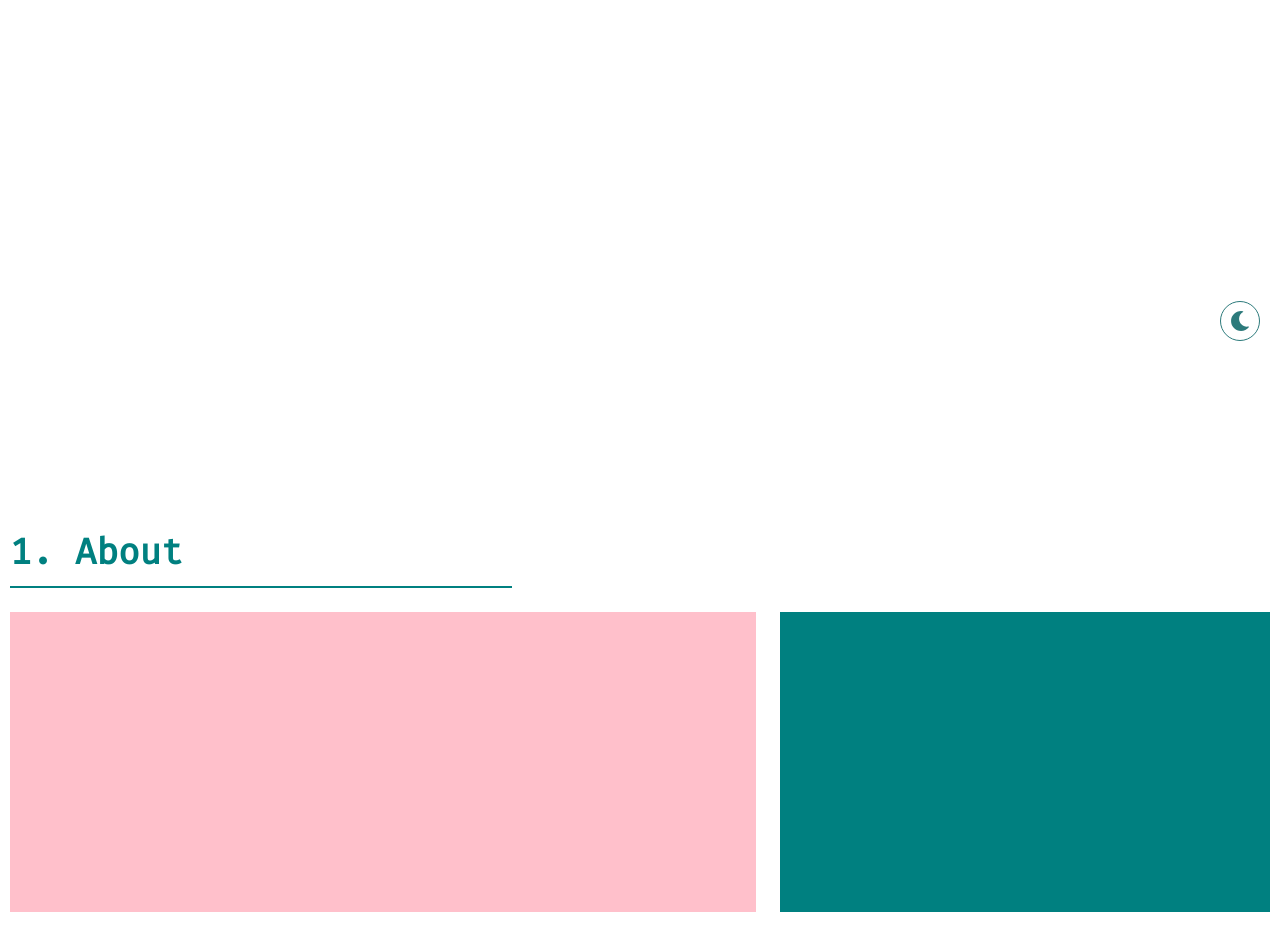
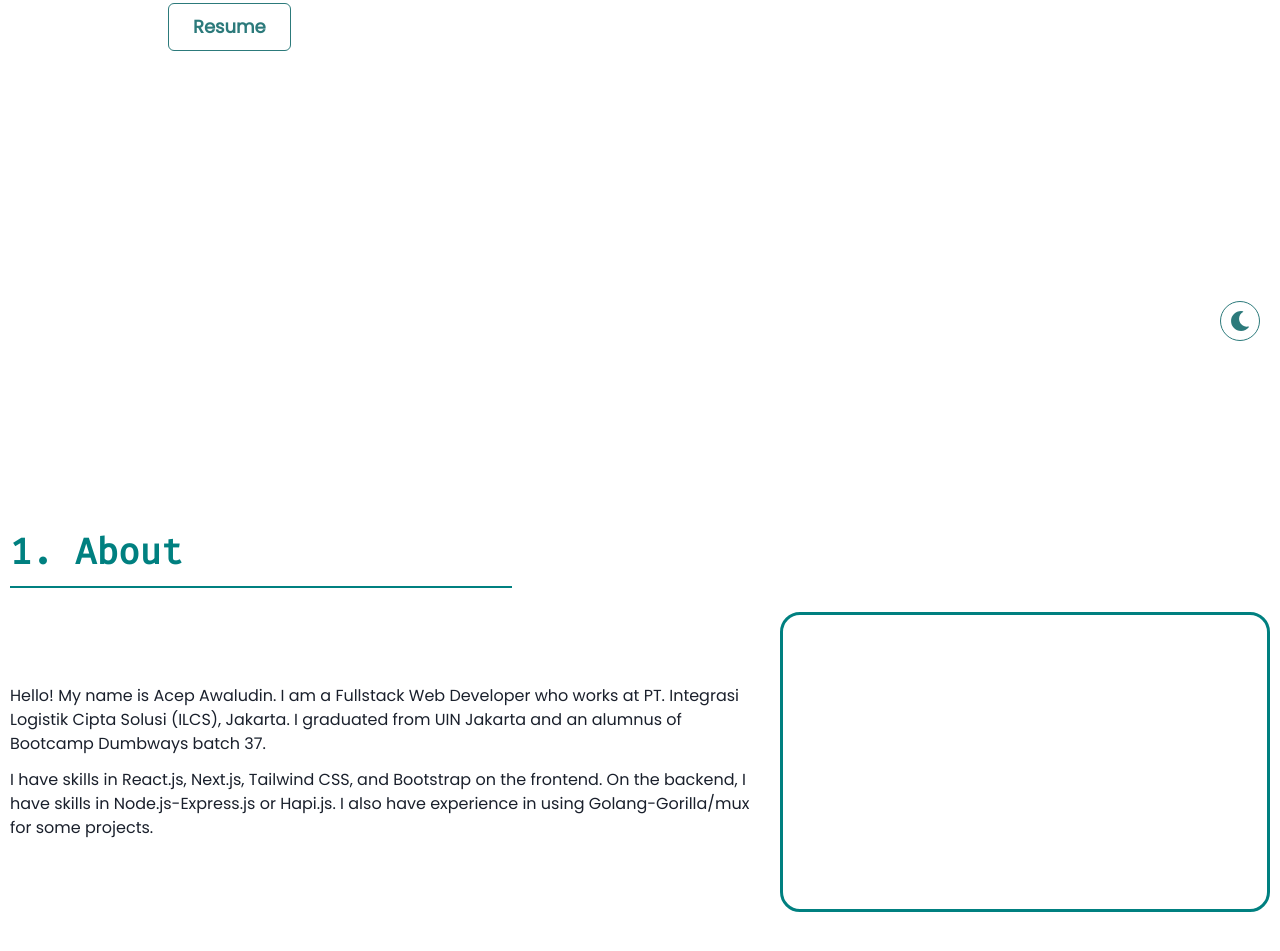
Before and after one commit to acep179/my-portfolio-2, a Gatsby site: page / in a window 1280 px wide. Shown: the part 419-1370 px from the top of the page. Before the commit the page ends 1341 px from the top, so only its background shows below. Built offline with nearby package versions, Linux system fonts and the light colour scheme; Gatsby itself is replaced by a stand-in of ours.

Commit message:
[FEAT : ABOUT] - Add description at about, add button at Header

```diff
--- a/src/templates/About.tsx
+++ b/src/templates/About.tsx
@@ -1,7 +1,9 @@
 import * as React from "react";
 import {
+  AbsoluteCenter,
   Grid,
   GridItem,
+  Text,
 } from "@chakra-ui/react";
 import { SectionHeading } from "../components";
 
@@ -10,6 +12,7 @@ const About = () => {
     <Grid
       m='auto'
       mt={20}
+      mb={20}
       width={['full','container.sm','container.md','container.lg','container.xl']}
       padding={['10px 20px', null, '10px']}
       templateColumns={['repeat(1, 1fr)', null, 'repeat(5, 1fr)']}
@@ -17,11 +20,18 @@ const About = () => {
     >
       <SectionHeading title="1. About" colSpan={[0, null, 5]} />
 
-      <GridItem order={[2, null, 1]} w='full' h={300} colSpan={[0, null, 3]} bg='pink' >
-
+      <GridItem position='relative' order={[2, null, 1]} w='full' h={300} colSpan={[0, null, 3]} >
+        <AbsoluteCenter axis='vertical'>
+          <Text mb={3}>
+            Hello! My name is Acep Awaludin. I am a Fullstack Web Developer who works at PT. Integrasi Logistik Cipta Solusi (ILCS), Jakarta. I graduated from UIN Jakarta and an alumnus of Bootcamp Dumbways batch 37.
+          </Text>
+          <Text>
+            I have skills in React.js, Next.js, Tailwind CSS, and Bootstrap on the frontend. On the backend, I have skills in Node.js-Express.js or Hapi.js. I also have experience in using Golang-Gorilla/mux for some projects.
+          </Text>
+        </AbsoluteCenter>
       </GridItem>
 
-      <GridItem order={[1, null, 2]} w='full' h={300} colSpan={[0, null, 2]} bg='teal'>
+      <GridItem borderRadius={20} order={[1, null, 2]} w='full' h={300} colSpan={[0, null, 2]} borderWidth={3} borderColor='teal'>
 
       </GridItem>
     </Grid>
--- a/src/templates/Header.tsx
+++ b/src/templates/Header.tsx
@@ -3,6 +3,7 @@ import {
   Heading,
   Text,
   Box,
+  Button
 } from "@chakra-ui/react";
 
 const Header = () => {
@@ -50,12 +51,15 @@ const Header = () => {
 
       <Text
         maxW={500}
+        mb={10}
         fontSize='lg'
         color='gray.600'
         _dark={{color:'gray.400'}}
       >
         {whoAmI}
       </Text>
+
+      <Button colorScheme="teal" variant='outline' size='lg' >Resume</Button>
     </Box>
   )
 }
```
